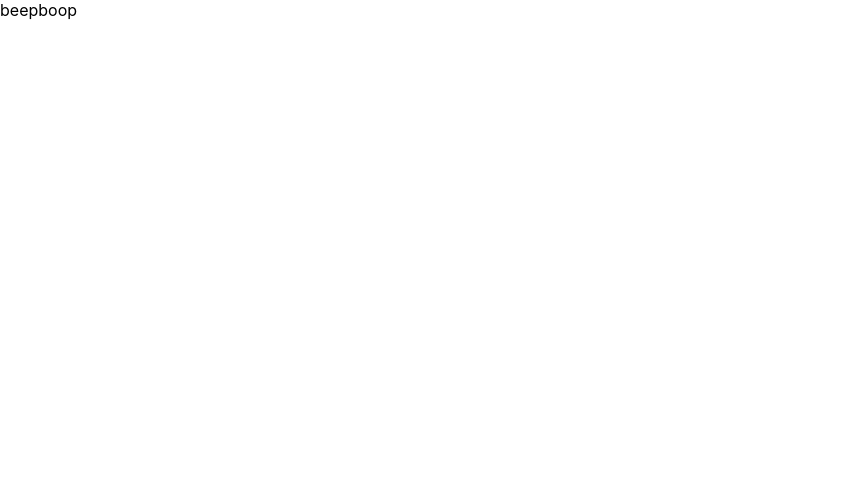
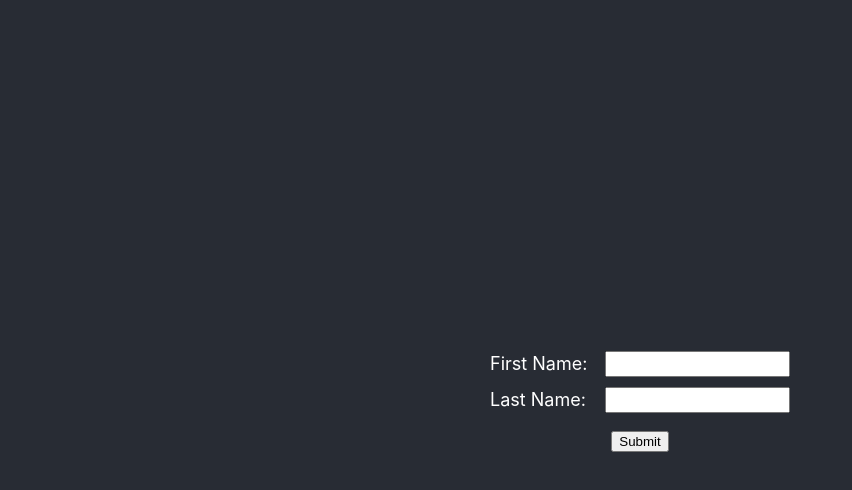
Before and after one commit to iciewinde/simplersvp, a React (Create React App) app: page / in a window 1280 px wide. Shown: the top 490 px of the page, without its empty margins (0-852 px from the left). Built offline with nearby package versions, Linux system fonts and the light colour scheme.

Commit message:
Initial POC

```diff
--- a/src/App.js
+++ b/src/App.js
@@ -1,8 +1,11 @@
+import Form from './Form'
+import styles from './App.css';
+
 function App() {
     return (
         <div className="App">
             <header className="App-header">
-                beepboop
+                <Form />
             </header>
         </div>
     );
--- /dev/null
+++ b/src/Form.css
@@ -0,0 +1,20 @@
+.form {
+    width: 300px;
+}
+
+.formField {
+    height: 30px;
+    display: flex;
+    align-items: center;
+    justify-content: space-between;
+    font-size: 18px;
+    margin-bottom: 6px;
+
+    label {
+        margin-right: 6px;
+    }
+
+    input {
+        height: 20px;
+    }
+}
--- /dev/null
+++ b/src/Form.js
@@ -0,0 +1,22 @@
+import styles from './Form.css';
+
+function Form() {
+    return (
+        <div className="form">
+            <form method="POST" action="https://script.google.com/macros/s/AKfycbwsJtfPFMhPYiZlgkuD6dR0SNq_fC0rtz3JZPN7nAxsOiacYm-RUfE6D_TdaNHHiAoW8Q/exec">
+                <div className="formField">
+                    <label htmlFor="firstName">First Name:</label>
+                    <input id="firstName" name="First Name" type="text" />
+                </div>
+                <div className="formField">
+                    <label htmlFor="lastName">Last Name:</label>
+                    <input id="lastName" name="Last Name" type="text" />
+                </div>
+
+                <input type="submit" />
+            </form>
+        </div>
+    );
+}
+
+export default Form;
```
Also changed, not shown: src/index.css (indentation only).
